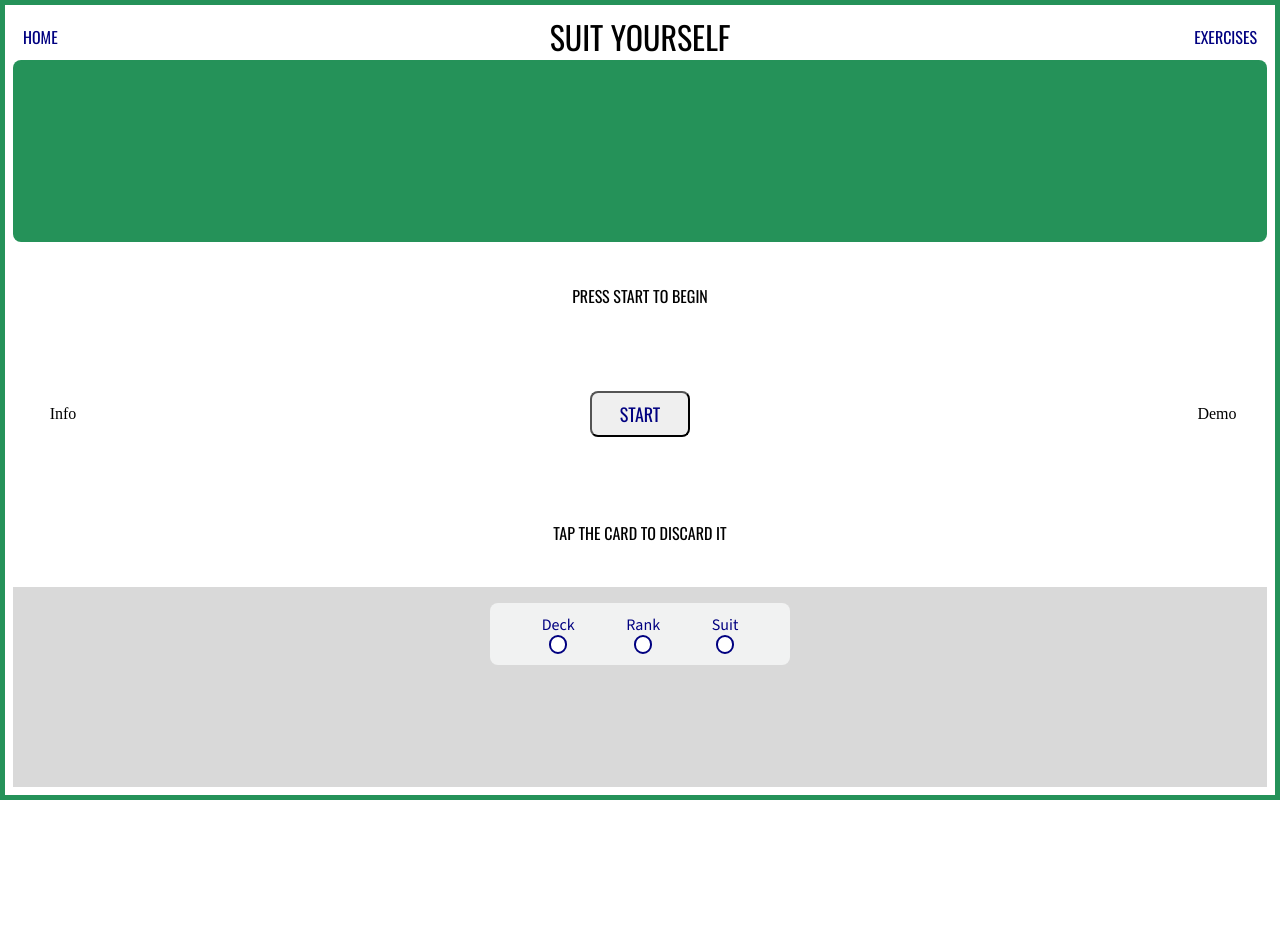
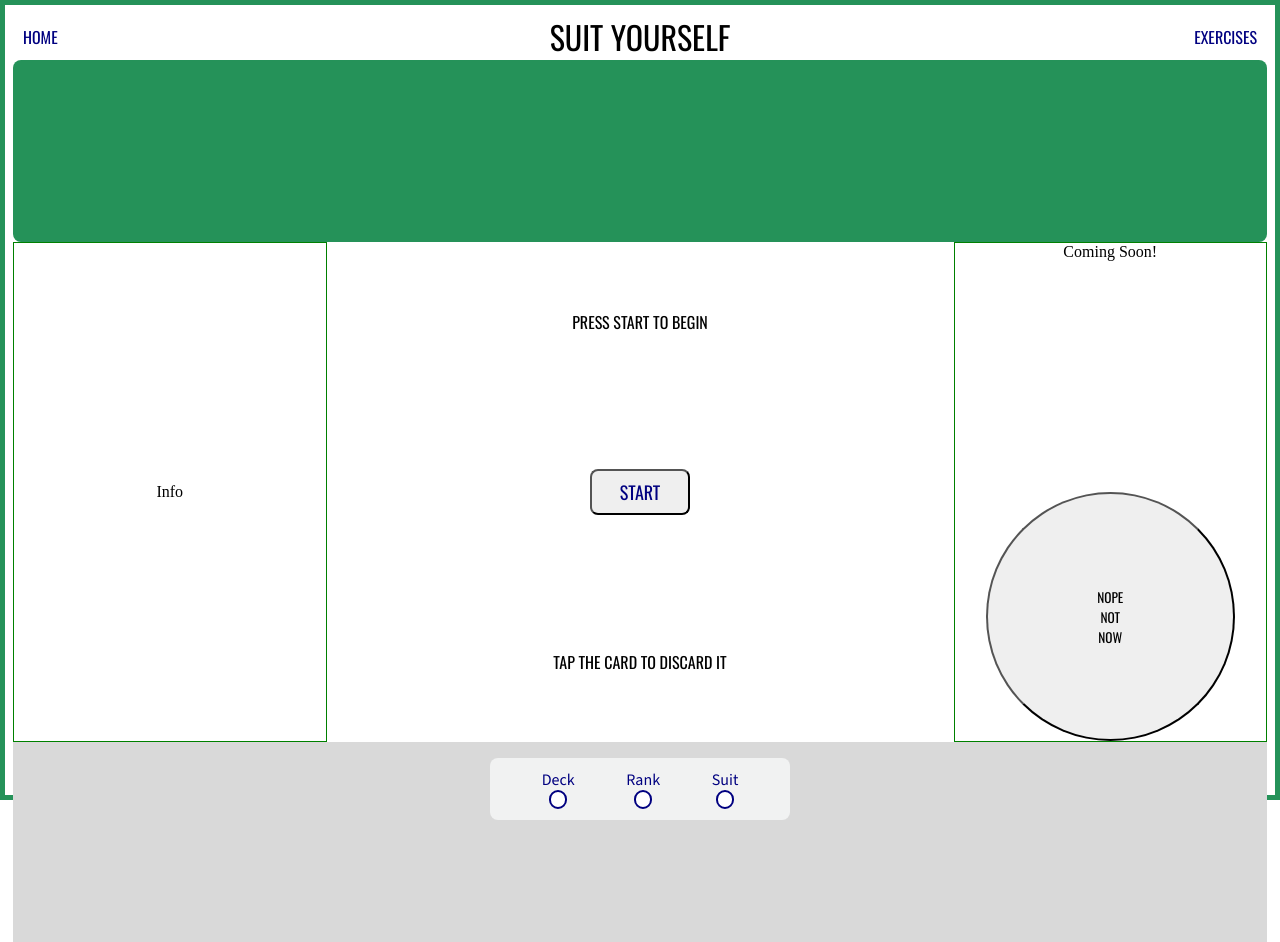
Before and after one commit to GMSoudersJr/card-workout, a SvelteKit app: page /cards in a window 1280 px wide. Before the commit the page ends 800 px from the top, so only its background shows below. Built offline with nearby package versions, Linux system fonts and the light colour scheme; a web font is replaced by a local one.

Commit message:
Add the skip button

```diff
--- /dev/null
+++ b/src/lib/components/cards/NopeNotNowButton.svelte
@@ -0,0 +1,33 @@
+<script>
+  import {
+    theDeckOfCards,
+    randomCardIndex,
+  } from "../../../store";
+
+  function handleClick() {
+    console.log($randomCardIndex, $theDeckOfCards);
+  }
+</script>
+
+<button
+  class="nope-not-now-button oswald-header"
+  id="nope-not-now-button"
+  on:click={handleClick}
+>
+  NOPE NOT NOW
+</button>
+
+
+<style>
+  .nope-not-now-button {
+    width: 80%;
+    aspect-ratio: 1 / 1;
+    border-radius: 50%;
+    display: grid;
+    grid-template-columns: min-content;
+    grid-template-rows: auto;
+    justify-content: center;
+    align-items: center;
+    place-self: center;
+  }
+</style>
--- a/src/routes/cards/+layout.svelte
+++ b/src/routes/cards/+layout.svelte
@@ -59,6 +59,7 @@
   .heading {
     grid-area: heading;
     place-self: center;
+    text-align: center;
   }
   .discarded-cards-aside {
     width: 100%;
--- a/src/routes/cards/+page.svelte
+++ b/src/routes/cards/+page.svelte
@@ -12,20 +12,21 @@
     instructionsAboveTheStartButton,
     instructionsBelowTheStartButton
   } from '$lib/strings/forCardsPage';
+	import NopeNotNowButton from '$lib/components/cards/NopeNotNowButton.svelte';
 </script>
 
 <div class="page-container">
-  <aside id="exercise-info" class="exercise-info">
+  <aside id="left-aside" class="left-aside">
     Info
   </aside>
 
   <section class="current-card-section" id="current-card-section">
   {#if $theCurrentCard.length == 0 && $discardedCards.length == 0}
-    <p class="oswald-header">
+    <p class="oswald-header above-start-button">
       {instructionsAboveTheStartButton.toUpperCase()}
     </p>
   <StartButton />
-    <p class="oswald-header">
+    <p class="oswald-header below-start-button">
       {instructionsBelowTheStartButton.toUpperCase()}
     </p>
   {:else if $theCurrentCard.length > 0}
@@ -53,15 +54,18 @@
   {/if}
   </section>
 
-  <aside id="exercise-demo" class="exercise-demo">
-    Demo
+  <aside id="right-aside" class="right-aside">
+    <p>
+      Coming Soon!
+    </p>
+    <NopeNotNowButton />
   </aside>
 </div>
 
 <style>
   .page-container {
     display: grid;
-    grid-template-columns: 100px 1fr 100px;
+    grid-template-columns: 1fr 2fr 1fr;
     grid-template-rows: 1fr;
     justify-items: center;
     align-items: center;
@@ -74,4 +78,21 @@
     justify-items: center;
     align-items: center;
   }
+  .right-aside {
+    display: grid;
+    grid-template-columns: 1fr;
+    grid-template-rows: repeat(2, 1fr);
+  }
+  .right-aside,
+  .left-aside {
+    height: 100%;
+    width: 100%;
+    border: 1px solid green;
+    text-align: center;
+    align-content: center;
+  }
+  .above-start-button,
+  .below-start-button {
+    text-align: center;
+  }
 </style>
```
